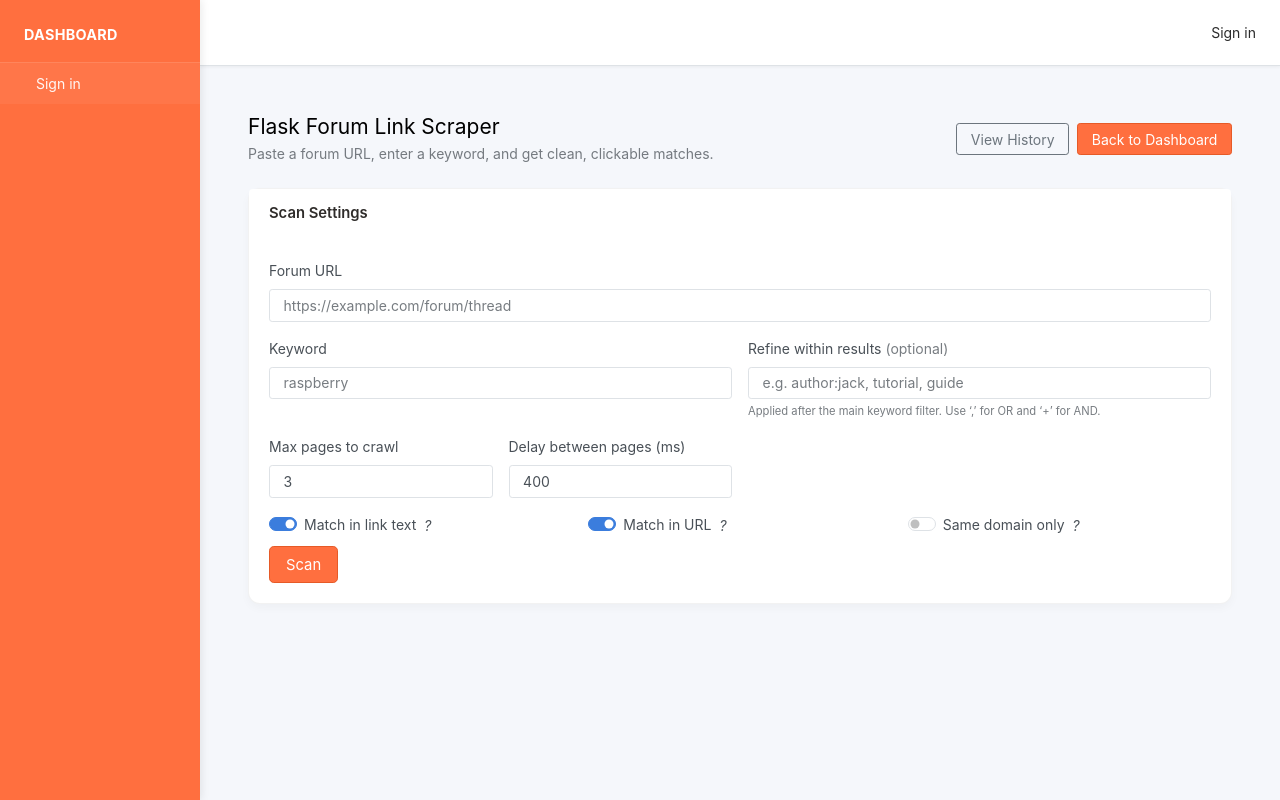
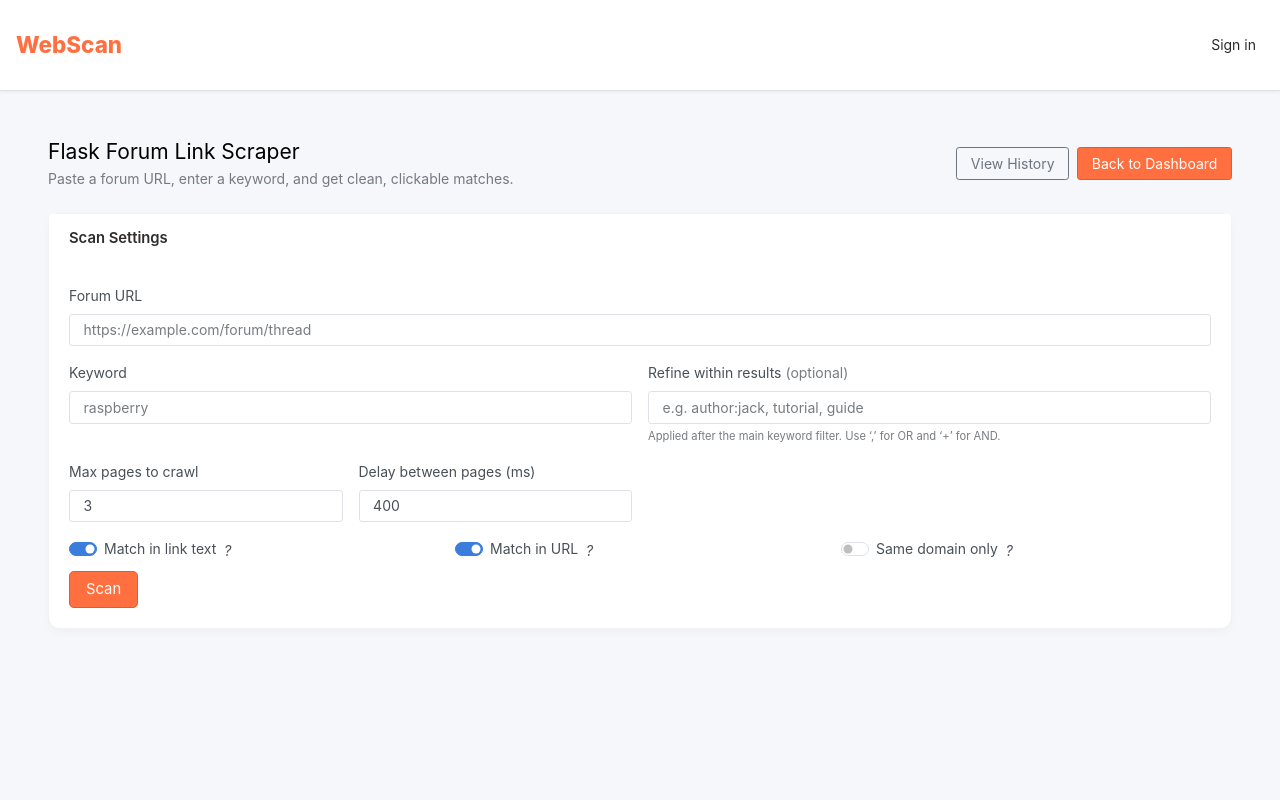
Before and after one commit to remembrance1/forum-webscraper, a Flask app: page /scraper in a window 1280 px wide. Run offline with Flask 3, Linux system fonts and the light colour scheme; some libraries are stand-ins or nearby versions.

Commit message:
updated css for side bar

```diff
--- a/app/static/css/custom.css
+++ b/app/static/css/custom.css
@@ -14,7 +14,9 @@
 /* ===== Sidebar ===== */
 .sb2-sidebar {
   position: fixed;
-  top: 0; left: 0; bottom: 0;
+  top: 0;
+  left: 0;
+  bottom: 0;
   width: var(--sb-w);
   background: var(--ws-sidebar-bg);
   color: var(--ws-on-dark);
@@ -62,11 +64,10 @@
   color: #fff;
 }
 
-/* ===== Main layout spacing (only when the admin shell is present) ===== */
+/* ===== Main layout spacing (only with sidebar visible) ===== */
 .wrapper .main {
   margin-left: var(--sb-w);
 }
-
 
 /* ===== Top Navbar ===== */
 .navbar {
@@ -75,6 +76,7 @@
   border-bottom: 1px solid #e0e0e0;
   box-shadow: 0 1px 3px rgba(0,0,0,.05);
 }
+
 .navbar .nav-link,
 .navbar .nav-icon {
   color: var(--ws-text);
@@ -83,19 +85,23 @@
 .navbar .nav-icon:hover {
   color: var(--ws-accent-dark);
 }
+
 .navbar .dropdown-menu {
   border: 1px solid rgba(0,0,0,.08);
 }
 
 /* ===== Cards & Typography ===== */
 .h3.text-gray-800 { color: #2c2c2c !important; }
+
 .card {
   border: 1px solid rgba(0,0,0,.05);
   box-shadow: 0 4px 10px rgba(0,0,0,.03);
   border-radius: .75rem;
   background: #ffffff;
 }
-.card .card-title, .card h5 {
+
+.card .card-title,
+.card h5 {
   color: #2f2c2a;
 }
 
@@ -121,8 +127,8 @@
   color: #8e2a22;
 }
 
-/* Center the login/register card */
-.auth-wrapper{
+/* ===== Auth Wrapper ===== */
+.auth-wrapper {
   min-height: 100vh;
   display: grid;
   place-items: center;
@@ -130,10 +136,14 @@
   padding: 2rem;
 }
 
-/* ===== Responsive ===== */
+/* =========================
+   RESPONSIVE BEHAVIOUR
+   ========================= */
+
 @media (max-width: 1400px) {
   :root { --sb-w: 200px; }
 }
+
 @media (max-width: 992px) {
   .sb2-sidebar {
     transform: translateX(-100%);
@@ -142,11 +152,41 @@
   body.sidebar-open .sb2-sidebar {
     transform: translateX(0);
   }
-  .main { margin-left: 0; }
+  .main { margin-left: 0 !important; }
   .navbar .sidebar-toggle { display: inline-flex !important; }
 }
+
 @media (min-width: 992px) {
   body.sidebar-mini .sb2-sidebar { width: var(--sb-w-compact); }
   body.sidebar-mini .main { margin-left: var(--sb-w-compact); }
   body.sidebar-mini .sb2-sidebar .sidebar-link span { display: none; }
 }
+
+/* =========================
+   ✅ FIX: When NOT logged in
+   ========================= */
+
+/* Remove background strip and spacing */
+body.no-sidebar .wrapper {
+  background: #f5f7fb !important;
+}
+
+/* Remove sidebar offset */
+body.no-sidebar .main {
+  margin-left: 0 !important;
+  padding-left: 0 !important;
+  border-radius: 0 !important;
+}
+
+/* Make navbar full width */
+body.no-sidebar .navbar {
+  left: 0 !important;
+  width: 100% !important;
+  margin-left: 0 !important;
+  background: #ffffff !important;
+}
+
+/* Fully hide sidebar if it appears by accident */
+body.no-sidebar .sb2-sidebar {
+  display: none !important;
+}
--- a/app/templates/sb_base.html
+++ b/app/templates/sb_base.html
@@ -8,12 +8,19 @@
   <!-- AdminKit CSS -->
   <link rel="stylesheet" href="{{ url_for('static', filename='adminkit/css/app.css') }}">
   <link rel="stylesheet" href="{{ url_for('static', filename='css/custom.css') }}">
+  {# custom.css:
+     .main.main-full{margin-left:0!important}
+     body.no-sidebar .sidebar{display:none!important}
+  #}
 
   {% block head %}{% endblock %}
 </head>
 
-<body>
+{# Add no-sidebar class when logged out to neutralise sidebar spacing/colour #}
+<body class="{% if not current_user.is_authenticated %}no-sidebar{% endif %}">
+
 {% if minimal %}
+  <!-- Authentication Wrapper (Login/Register) -->
   <div class="auth-wrapper">
     <div style="width:min(520px, 92%);">
       {% with messages = get_flashed_messages(with_categories=true) %}
@@ -30,20 +37,20 @@
       {{ self.page() }}
     </div>
   </div>
+
 {% else %}
-  <!-- Full AdminKit shell (used by dashboard.html, scraper, etc.) -->
+  <!-- FULL APP SHELL -->
   <div class="wrapper">
-    <!-- Sidebar -->
-<!-- Sidebar -->
+
+    {% if current_user.is_authenticated %}
+    <!-- SIDEBAR (only when logged in) -->
     <ul class="sidebar-nav sb2-sidebar">
       <li class="sidebar-brand">
-    <a class="sidebar-brand-link" href="{{ url_for('main.dashboard') }}">
-      <i class="align-middle me-2" data-lucide="layout-dashboard"></i>
-      <span class="brand-text">Dashboard</span>
+        <a class="sidebar-brand-link" href="{{ url_for('main.dashboard') }}" style="font-size:1.1rem; font-weight:700; letter-spacing:.5px;">
+          <span style="font-size:1.4rem; font-weight:800; color:white;">WebScan</span>
         </a>
       </li>
 
-  {% if current_user.is_authenticated %}
       <li class="sidebar-item">
         <a class="sidebar-link {% if request.endpoint=='main.dashboard' %}active{% endif %}"
            href="{{ url_for('main.dashboard') }}">
@@ -66,27 +73,29 @@
           <span class="align-middle">Sign out</span>
         </a>
       </li>
-  {% else %}
-    <li class="sidebar-item">
-      <a class="sidebar-link" href="{{ url_for('auth.login') }}">
-        <i class="align-middle me-2" data-lucide="log-in"></i>
-        <span class="align-middle">Sign in</span>
+    </ul>
+    {% endif %}
+
+    <!-- MAIN CONTENT WRAPPER -->
+    <div class="main {% if not current_user.is_authenticated %}main-full{% endif %}">
+
+      <!-- TOP NAVBAR -->
+      <nav class="navbar navbar-expand navbar-light bg-white border-bottom shadow-sm px-3">
+
+        {% if not current_user.is_authenticated %}
+        <a href="{{ url_for('main.landing') }}" class="navbar-brand d-flex align-items-center"
+          style="font-weight:800; font-size:1.4rem; color:#ff6f3f; text-decoration:none;">
+          WebScan
         </a>
-    </li>
         {% endif %}
-</ul>
 
-
-    <!-- Main Content -->
-    <div class="main">
-      <!-- Top Navbar -->
-      <nav class="navbar navbar-expand navbar-light bg-white border-bottom shadow-sm px-3">
-        <!-- Sidebar toggle (hamburger icon) -->
-        <button class="btn btn-link sidebar-toggle" type="button" id="sidebarToggle" aria-label="Toggle sidebar" style="display:none">
+        <!-- Hide burger when logged out -->
+        <button class="btn btn-link sidebar-toggle" type="button" id="sidebarToggle" aria-label="Toggle sidebar"
+                {% if not current_user.is_authenticated %}style="display:none"{% endif %}>
           <i data-lucide="menu"></i>
         </button>
 
-        <!-- Right side profile dropdown -->
+        <!-- Right side profile / auth -->
         <ul class="navbar-nav ms-auto align-items-center">
           {% if current_user.is_authenticated %}
             <li class="nav-item dropdown">
@@ -98,15 +107,13 @@
                 <h6 class="dropdown-header">{{ current_user.email }}</h6>
 
                 <a class="dropdown-item" href="{{ url_for('main.dashboard') }}">
-                    <i class="align-middle me-2" data-lucide="layout-dashboard"></i>
-                    Dashboard
+                  <i class="align-middle me-2" data-lucide="layout-dashboard"></i> Dashboard
                 </a>
 
                 <div class="dropdown-divider"></div>
 
                 <a class="dropdown-item" href="{{ url_for('auth.logout') }}">
-                    <i class="align-middle me-2" data-lucide="log-out"></i>
-                    Sign out
+                  <i class="align-middle me-2" data-lucide="log-out"></i> Sign out
                 </a>
               </div>
             </li>
@@ -116,7 +123,7 @@
         </ul>
       </nav>
 
-      <!-- Page Content -->
+      <!-- PAGE CONTENT -->
       <main class="content">
         <div class="container-fluid p-0">
 
@@ -132,9 +139,11 @@
               </div>
             {% endif %}
           {% endwith %}
+
           {{ self.page() }}
         </div>
       </main>
+
     </div> <!-- /.main -->
   </div> <!-- /.wrapper -->
 {% endif %}
@@ -146,8 +155,13 @@
 <script>
   (function () {
     const btn = document.getElementById('sidebarToggle');
-    if (!btn) return;
 
+    // If there is no sidebar on the page, ensure body has no sidebar classes (prevents ghost strip).
+    if (!document.querySelector('.sb2-sidebar')) {
+      document.body.classList.remove('sidebar-open', 'sidebar-mini');
+    }
+
+    if (btn) {
       btn.addEventListener('click', function () {
         if (window.matchMedia('(max-width: 992px)').matches) {
           document.body.classList.toggle('sidebar-open');   // off-canvas on mobile
@@ -155,6 +169,7 @@
           document.body.classList.toggle('sidebar-mini');   // compact on desktop
         }
       });
+    }
   })();
 </script>
 
```
Also changed, not shown: app/templates/index.html (deleted, +0 -45 lines). Lines whose indentation alone changed are shown as unchanged.
